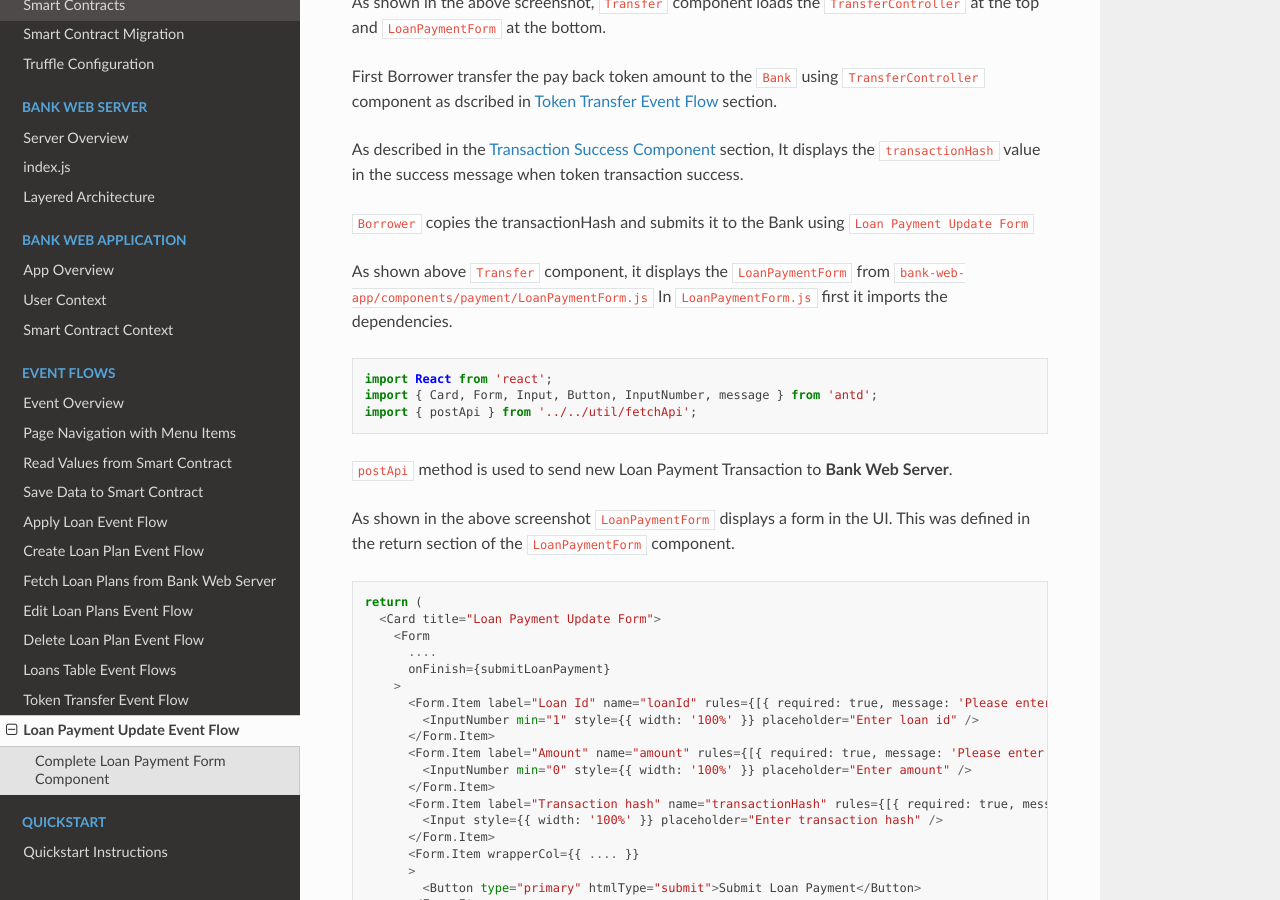
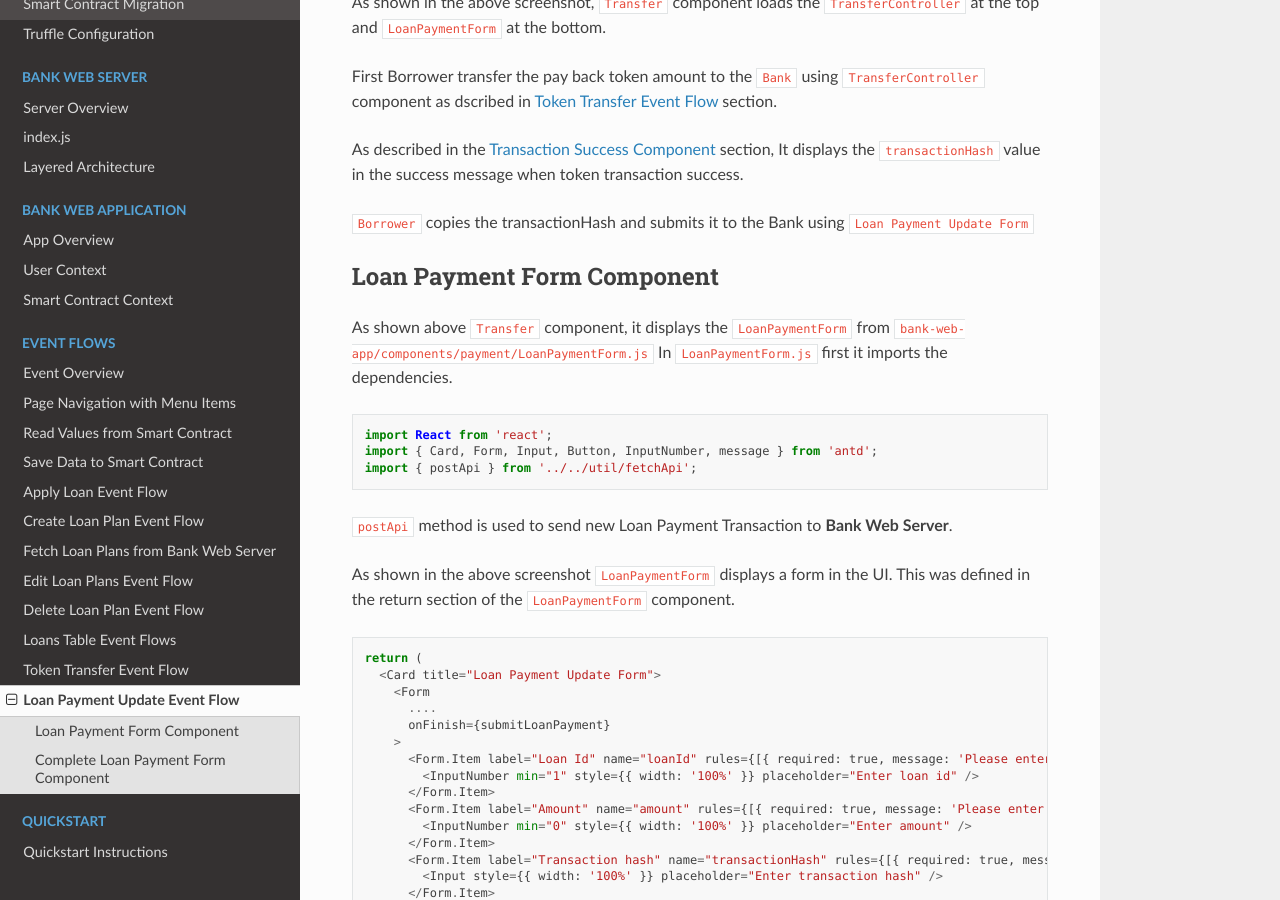
Before and after one commit to NivedithaKarthikeyan/LandregistryApp, a Sphinx documentation site: the page built from docs/source/eventFlow/loanPayment.rst, in a window 1280 px wide and 900 px high, scrolled down 1811 px. Built offline with Sphinx 7.4.7 and the Read the Docs theme 2.0.0, drawn with Linux system fonts in a browser that asks for light colours.

Commit message:
add title

```diff
--- a/docs/source/eventFlow/loanPayment.rst
+++ b/docs/source/eventFlow/loanPayment.rst
@@ -56,6 +56,9 @@ As described in the :ref:`token transfer success target` section, It displays th
 in the success message when token transaction success.
 
 ``Borrower`` copies the transactionHash and submits it to the Bank using ``Loan Payment Update Form``
+
+Loan Payment Form Component
+---------------------------
 
 As shown above ``Transfer`` component, it displays the ``LoanPaymentForm`` from ``bank-web-app/components/payment/LoanPaymentForm.js``
 In ``LoanPaymentForm.js`` first it imports the dependencies. ::
```
